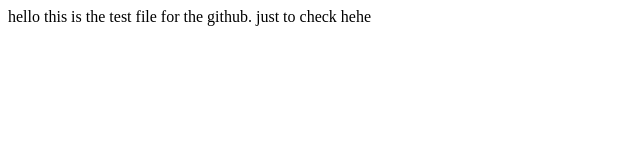
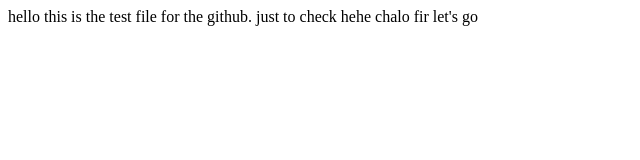
Before and after one commit to Susanta-Paul/test, a plain HTML site: page index.html in a window 1280 px wide. Shown: the whole page, without its empty margins (0-640 px from the left). Drawn offline with Linux system fonts and the light colour scheme.

Commit message:
change index

```diff
--- a/index.html
+++ b/index.html
@@ -7,5 +7,6 @@
 </head>
 <body>
     hello this is the test file for the github. just to check hehe
+    chalo fir let's go
 </body>
 </html>
```
